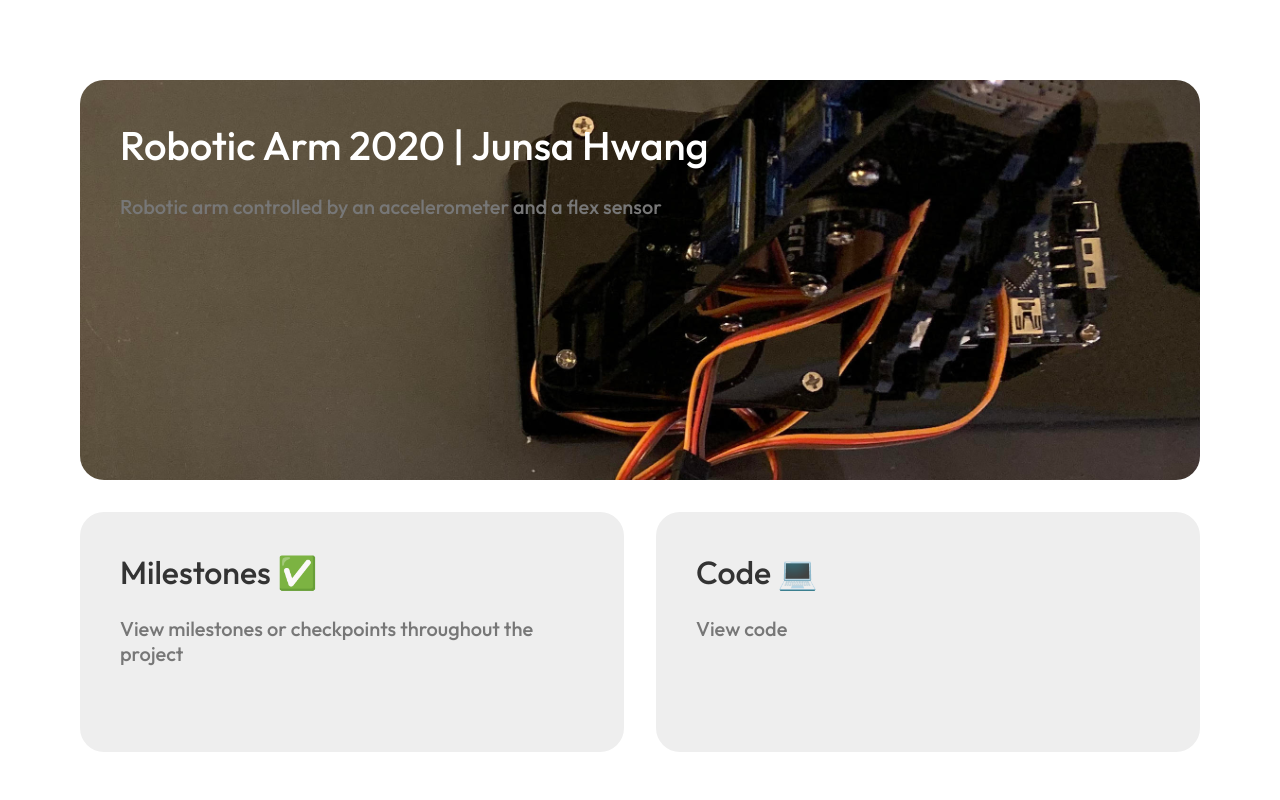
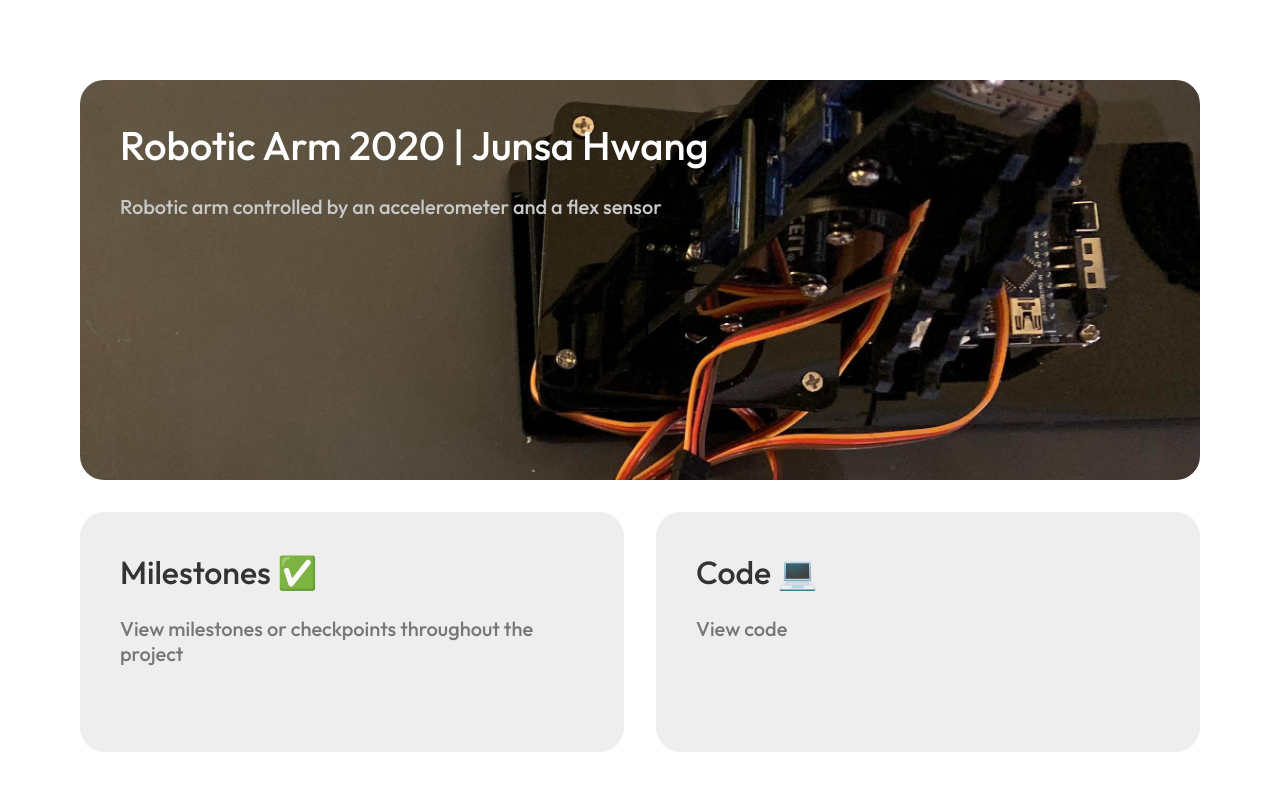
Before and after one commit to JunsaHwang/roboticarm, a plain HTML site: page index.html in a window 1280 px wide. Shown: the top 800 px of the page. Drawn offline with Linux system fonts and the light colour scheme; some packages are replaced by stand-ins of ours.

Commit message:
subsection

```diff
--- a/index.css
+++ b/index.css
@@ -32,6 +32,12 @@ html, body {
   font-size: 4vh;
   font-weight: 100;
   text-decoration: none;
+}
+.topstuffcontentdesc {
+  color: #c9c9c9;
+  font-size: 2.5vh;
+  font-weight: 100;
+  margin-top: 3vh;
 }
 .contentdesc {
   color: #777;
--- a/index.html
+++ b/index.html
@@ -19,7 +19,7 @@
       <div class="topstufftitle">
         Robotic Arm 2020 | Junsa Hwang
       </div>
-      <div class="contentdesc">
+      <div class="topstuffcontentdesc">
         Robotic arm controlled by an accelerometer and a flex sensor
       </div>
     </div>
```
